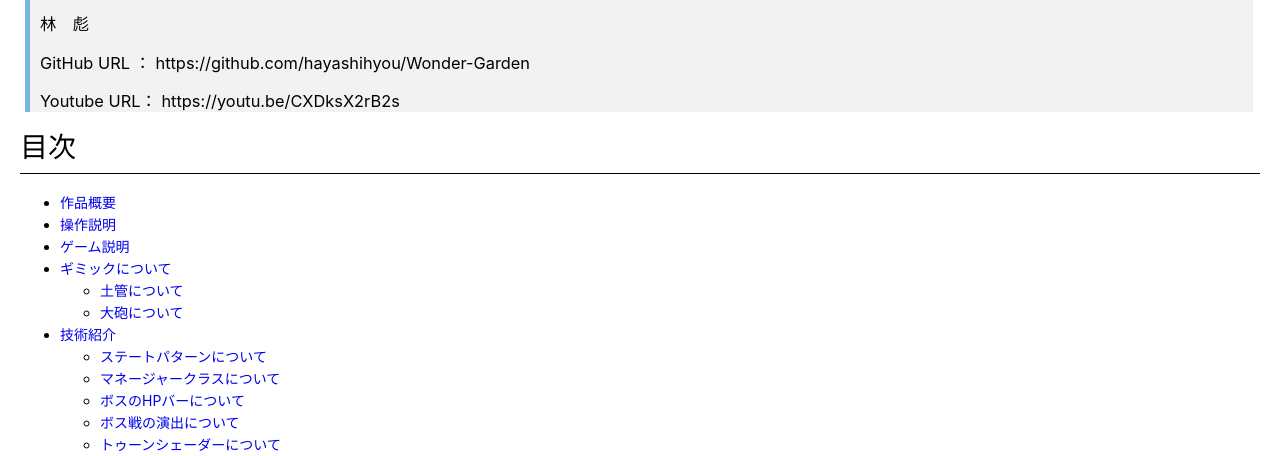
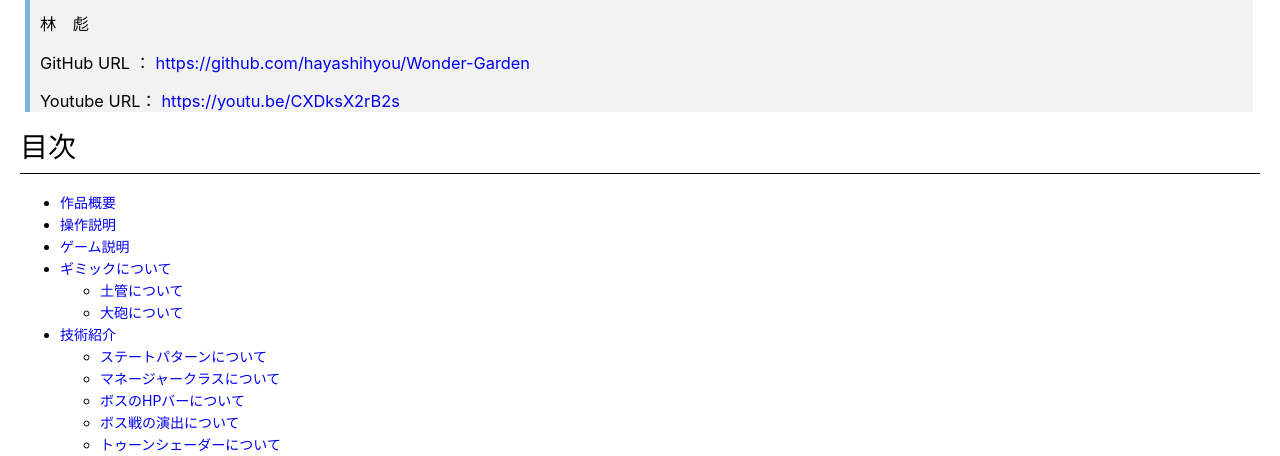
Before and after one commit to hayashihyou/WonderGarden-Portfolio.github.io, a plain HTML site: page index.html in a window 1280 px wide. Shown: the part 428-884 px from the top of the page. Drawn offline with Linux system fonts and the light colour scheme; a script that the page names is missing.

Commit message:
URLクリックできるようにした

```diff
--- a/index.html
+++ b/index.html
@@ -370,8 +370,8 @@ code {
 <blockquote>
 <h3 id="%E6%B2%B3%E5%8E%9F%E9%9B%BB%E5%AD%90%E3%83%93%E3%82%B8%E3%83%8D%E3%82%B9%E5%B0%82%E9%96%80%E5%AD%A6%E6%A0%A1-%E3%82%B2%E3%83%BC%E3%83%A0%E3%82%AF%E3%83%AA%E3%82%A8%E3%82%A4%E3%82%BF%E3%83%BC%E7%A7%91">河原電子ビジネス専門学校 ゲームクリエイター科</h3>
 <h3 id="%E6%9E%97-%E5%BD%AA">林　彪</h3>
-<h3 id="github-url--httpsgithubcomhayashihyouwonder-garden">GitHub URL ： https://github.com/hayashihyou/Wonder-Garden</h3>
-<h3 id="youtube-url-httpsyoutubecxdksx2rb2s">Youtube URL： https://youtu.be/CXDksX2rB2s</h3>
+<h3 id="github-url--a-href%22httpsgithubcomhayashihyouwonder-garden%22-target%22blank%22httpsgithubcomhayashihyouwonder-gardena">GitHub URL ： <a href="https://github.com/hayashihyou/Wonder-Garden/" target="_blank">https://github.com/hayashihyou/Wonder-Garden</a></h3>
+<h3 id="youtube-url-a-href%22httpsyoutubecxdksx2rb2s%22-target%22blank%22httpsyoutubecxdksx2rb2sa">Youtube URL： <a href="https://youtu.be/CXDksX2rB2s" target="_blank">https://youtu.be/CXDksX2rB2s</a></h3>
 </blockquote>
 <h1 id="%E7%9B%AE%E6%AC%A1">目次</h1>
 <ul>
```
Also changed, not shown: 1 other file.
